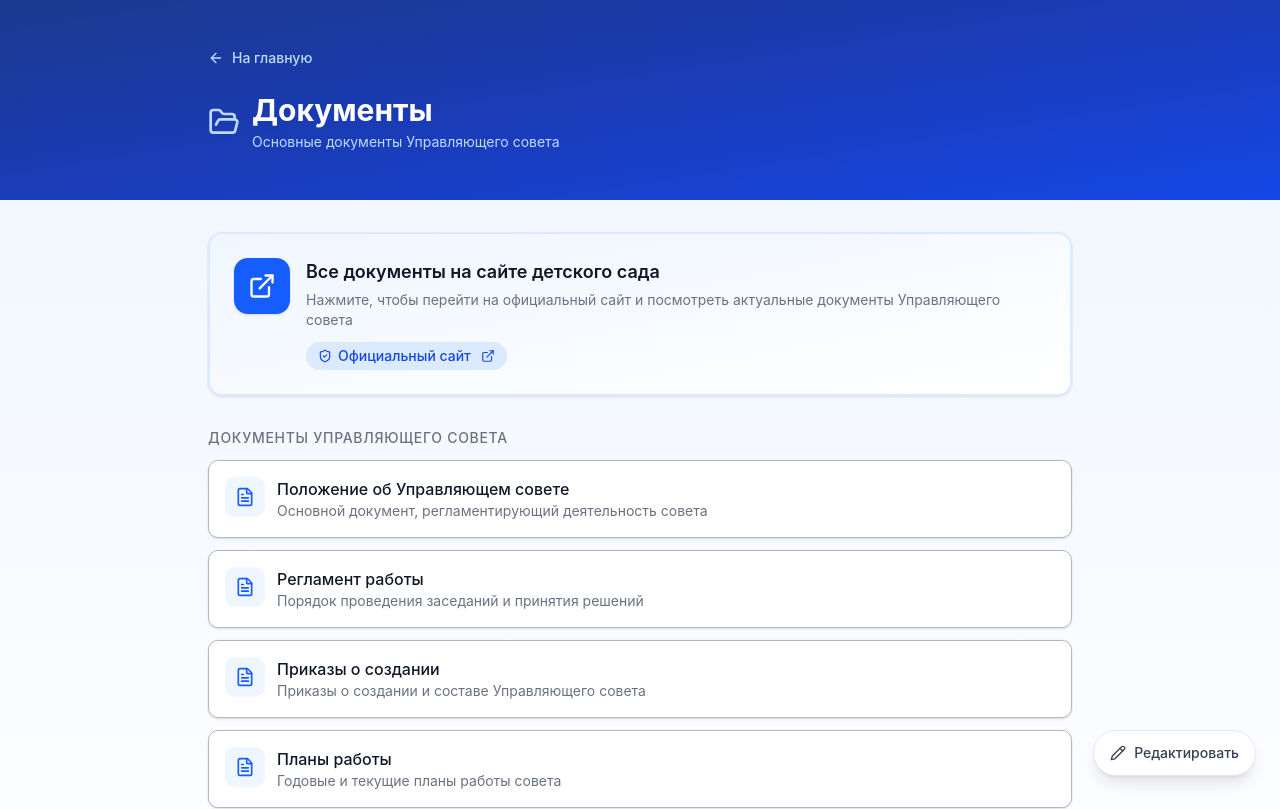
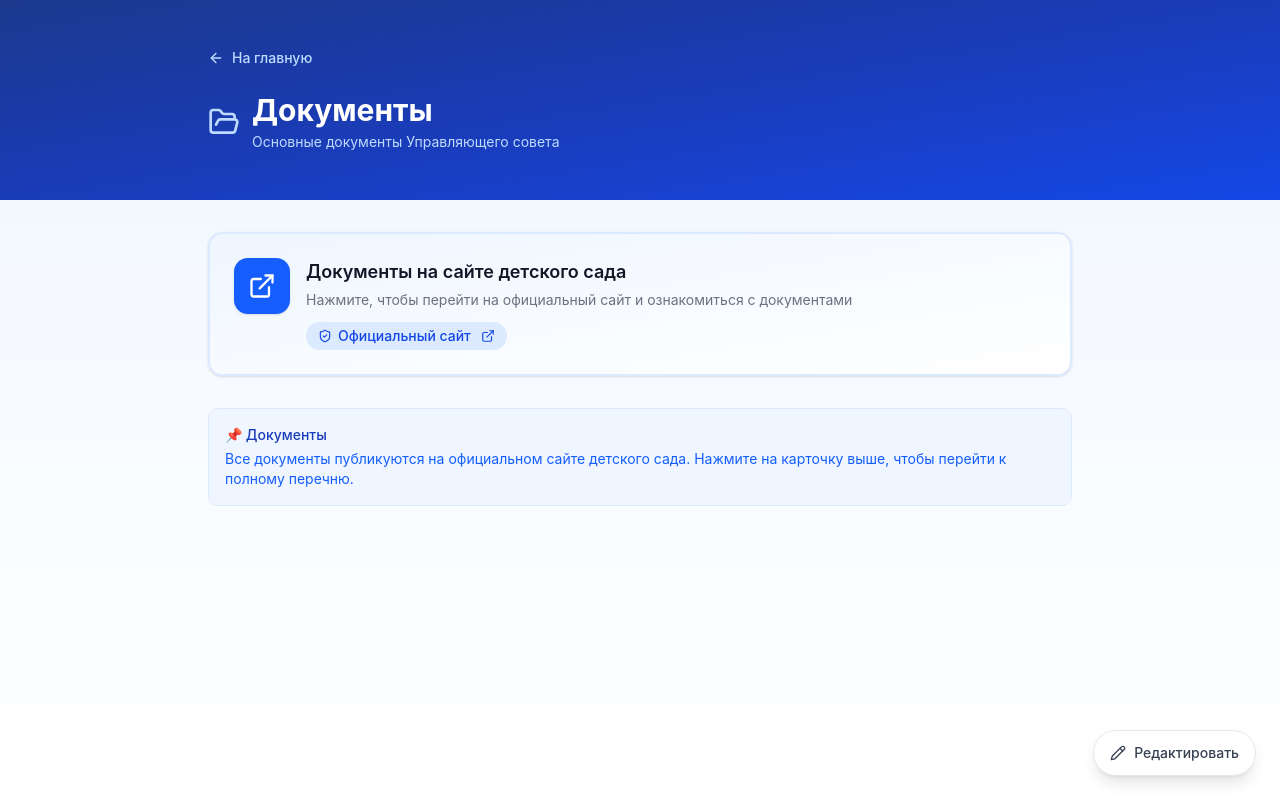
Before and after one commit to Vik725/personal-notes, a Next.js app: page /documents in a window 1280 px wide. Shown: the top 809 px of the page. Built offline with nearby package versions, Linux system fonts and the light colour scheme.

Commit message:
Update page.tsx

```diff
--- a/app/documents/page.tsx
+++ b/app/documents/page.tsx
@@ -1,15 +1,7 @@
 import Link from "next/link";
-import { ArrowLeft, FolderOpen, ExternalLink, FileText, ShieldCheck } from "lucide-react";
+import { ArrowLeft, FolderOpen, ExternalLink, ShieldCheck } from "lucide-react";
 
 const GOSUSLUGI_URL = "https://vsad25.gosuslugi.ru/svedeniya-ob-obrazovatelnoy-organizatsii/struktura-i-organy-upravleniya-obrazovatelnoy-organizatsii/upravlyayuschiy-sovet/dokumenty/";
-
-const documents = [
-  { title: "Положение об Управляющем совете", description: "Основной документ, регламентирующий деятельность совета" },
-  { title: "Регламент работы", description: "Порядок проведения заседаний и принятия решений" },
-  { title: "Приказы о создании", description: "Приказы о создании и составе Управляющего совета" },
-  { title: "Планы работы", description: "Годовые и текущие планы работы совета" },
-  { title: "Отчёты о деятельности", description: "Отчёты о работе Управляющего совета" },
-];
 
 export default function DocumentsPage() {
   return (
@@ -33,12 +25,11 @@ export default function DocumentsPage() {
       </div>
 
       <div className="mx-auto max-w-4xl px-4 py-8">
-        {/* Карточка-ссылка на сайт */}
         <a
           href={GOSUSLUGI_URL}
           target="_blank"
           rel="noopener noreferrer"
-          className="group block rounded-xl border-2 border-blue-100 bg-gradient-to-br from-blue-50 to-white p-6 shadow-sm hover:shadow-md hover:border-blue-300 transition-all mb-8"
+          className="group block rounded-xl border-2 border-blue-100 bg-gradient-to-br from-blue-50 to-white p-6 shadow-sm hover:shadow-md hover:border-blue-300 transition-all"
         >
           <div className="flex items-start gap-4">
             <div className="flex h-14 w-14 shrink-0 items-center justify-center rounded-xl bg-blue-600 text-white shadow-sm group-hover:bg-blue-700 transition-colors">
@@ -46,10 +37,10 @@ export default function DocumentsPage() {
             </div>
             <div className="min-w-0 flex-1">
               <h2 className="text-lg font-semibold text-gray-900 group-hover:text-blue-600 transition-colors">
-                Все документы на сайте детского сада
+                Документы на сайте детского сада
               </h2>
               <p className="mt-1 text-sm text-gray-500">
-                Нажмите, чтобы перейти на официальный сайт и посмотреть актуальные документы Управляющего совета
+                Нажмите, чтобы перейти на официальный сайт и ознакомиться с документами
               </p>
               <div className="mt-3 inline-flex items-center gap-1.5 rounded-full bg-blue-100 px-3 py-1 text-sm font-medium text-blue-700 group-hover:bg-blue-200 transition-colors">
                 <ShieldCheck className="h-3.5 w-3.5" />
@@ -60,30 +51,10 @@ export default function DocumentsPage() {
           </div>
         </a>
 
-        {/* Список документов */}
-        <div className="space-y-3">
-          <h3 className="text-sm font-medium text-gray-500 uppercase tracking-wider">
-            Документы Управляющего совета
-          </h3>
-          {documents.map((doc, i) => (
-            <div key={i} className="flex items-start gap-3 rounded-lg border bg-white p-4 shadow-sm">
-              <div className="flex h-10 w-10 shrink-0 items-center justify-center rounded-lg bg-blue-50 text-blue-600">
-                <FileText className="h-5 w-5" />
-              </div>
-              <div>
-                <h4 className="font-medium text-gray-900">{doc.title}</h4>
-                <p className="text-sm text-gray-500">{doc.description}</p>
-              </div>
-            </div>
-          ))}
-        </div>
-
-        {/* Подсказка */}
         <div className="mt-8 rounded-lg border border-blue-100 bg-blue-50 p-4 text-sm text-blue-800">
-          <p className="font-medium">📌 Актуальные документы</p>
+          <p className="font-medium">📌 Документы</p>
           <p className="mt-1 text-blue-600">
-            Все документы публикуются на официальном сайте детского сада.
-            Нажмите на карточку выше, чтобы перейти к полному списку документов.
+            Все документы публикуются на официальном сайте детского сада. Нажмите на карточку выше, чтобы перейти к полному перечню.
           </p>
         </div>
       </div>
```
